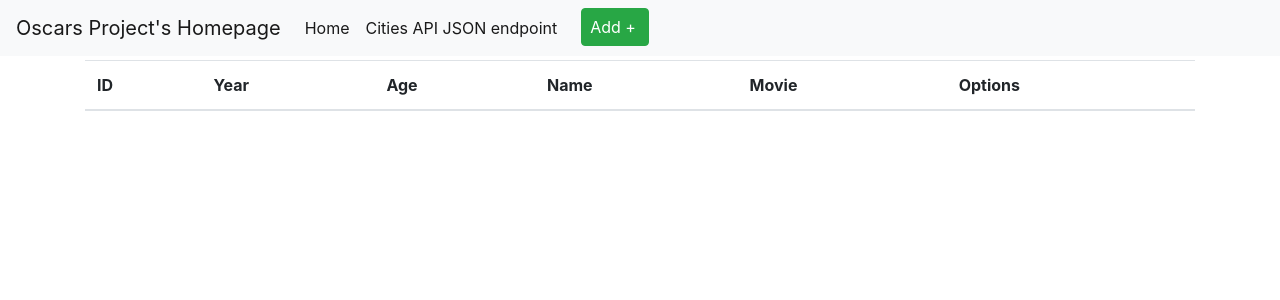
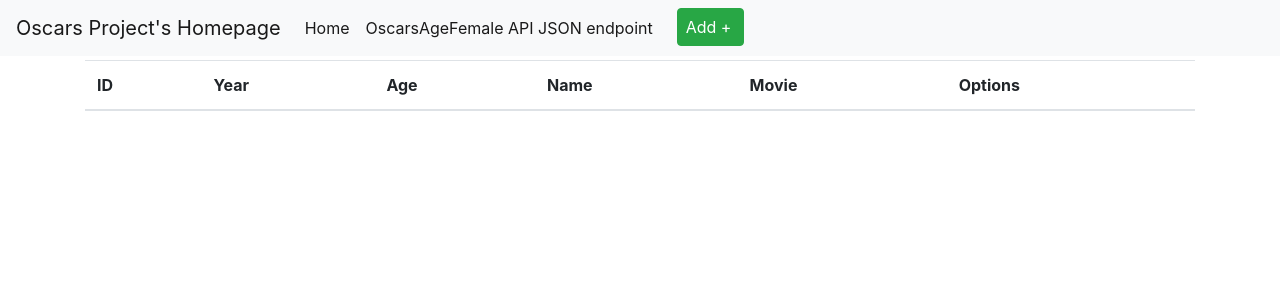
Before and after one commit to IvanaParrilla/Homework5, a Flask app: page / in a window 1280 px wide. Shown: the top 300 px of the page. Run offline with Flask 2, Linux system fonts and the light colour scheme; data comes from the database, SQL or seed files in the repository; lists and menus that the app fills with data are empty; some libraries are stand-ins or nearby versions.

Commit message:
Update: html files again

```diff
--- a/app/templates/index.html
+++ b/app/templates/index.html
@@ -12,7 +12,7 @@
     </tr>
     </thead>
     <tbody>
-    {% for name in id %}
+    {% for name in names %}
         </td>
     </tr>
     {% endfor %}
--- a/app/templates/layout.html
+++ b/app/templates/layout.html
@@ -34,10 +34,10 @@
             <a class="nav-link" href="/">Home <span class="sr-only">(current)</span></a>
         </li>
         <li class="nav-item active">
-            <a class="nav-link" href="/api/v1/cities">Cities API JSON endpoint <span class="sr-only">(current)</span></a>
+            <a class="nav-link" href="/api/v1/Name">OscarsAgeFemale API JSON endpoint <span class="sr-only">(current)</span></a>
         </li>
         <li class="nav-item active">
-            <a class="btn btn-success pl-2 lr-2 ml-3" href="/cities/new">Add +<span class="sr-only">(current)</span></a>
+            <a class="btn btn-success pl-2 lr-2 ml-3" href="/name/new">Add +<span class="sr-only">(current)</span></a>
         </li>
     </ul>
   </div>
```
